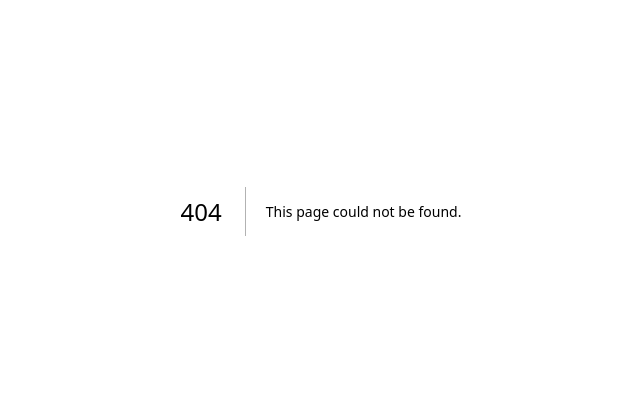
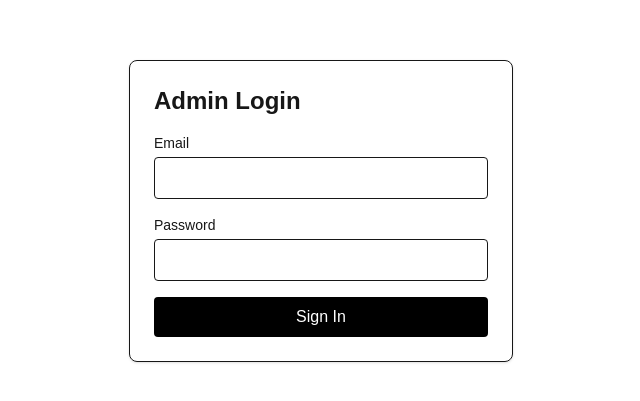
Before and after one commit to mukul-work/internship_portal, a Next.js app: page /auth/admin/login in a window 1280 px wide. Before the commit this address had no page. Shown: the part 189-590 px from the top of the page, without its empty margins (319-959 px from the left). Built offline with nearby package versions, Linux system fonts and the light colour scheme.

Commit message:
add custom login form

```diff
--- /dev/null
+++ b/src/app/auth/admin/login/page.tsx
@@ -0,0 +1,85 @@
+"use client";
+
+import { useState } from "react";
+import { signIn } from "next-auth/react";
+import { useRouter, useSearchParams } from "next/navigation";
+
+export default function AdminLoginPage() {
+  const router = useRouter();
+  const searchParams = useSearchParams();
+
+  const callbackUrl =
+    searchParams.get("callbackUrl") || "/Admin-Module/dashboard";
+
+  const [email, setEmail] = useState("");
+  const [password, setPassword] = useState("");
+
+  const [loading, setLoading] = useState(false);
+  const [error, setError] = useState("");
+
+  async function handleSubmit(e: React.FormEvent<HTMLFormElement>) {
+    e.preventDefault();
+
+    setLoading(true);
+    setError("");
+
+    const result = await signIn("credentials", {
+      email,
+      password,
+      redirect: false,
+    });
+
+    setLoading(false);
+
+    if (result?.error) {
+      setError("Invalid email or password");
+      return;
+    }
+
+    router.push(callbackUrl);
+    router.refresh();
+  }
+
+  return (
+    <div className="flex min-h-screen items-center justify-center">
+      <form
+        onSubmit={handleSubmit}
+        className="w-full max-w-sm space-y-4 rounded-lg border p-6 shadow"
+      >
+        <h1 className="text-2xl font-semibold">Admin Login</h1>
+
+        <div>
+          <label className="mb-1 block text-sm">Email</label>
+          <input
+            type="email"
+            className="w-full rounded border p-2"
+            value={email}
+            onChange={(e) => setEmail(e.target.value)}
+            required
+          />
+        </div>
+
+        <div>
+          <label className="mb-1 block text-sm">Password</label>
+          <input
+            type="password"
+            className="w-full rounded border p-2"
+            value={password}
+            onChange={(e) => setPassword(e.target.value)}
+            required
+          />
+        </div>
+
+        {error && <p className="text-sm text-red-600">{error}</p>}
+
+        <button
+          type="submit"
+          disabled={loading}
+          className="w-full rounded bg-black py-2 text-white disabled:opacity-50"
+        >
+          {loading ? "Signing in..." : "Sign In"}
+        </button>
+      </form>
+    </div>
+  );
+}
--- a/src/app/auth/signin/page.tsx
+++ /dev/null
@@ -1,8 +0,0 @@
-export default function Page() {
-  return (
-    <div>
-      <h1>Sign In</h1>
-      <p>Welcome to the sign in page!</p>
-    </div>
-  );
-}
```
